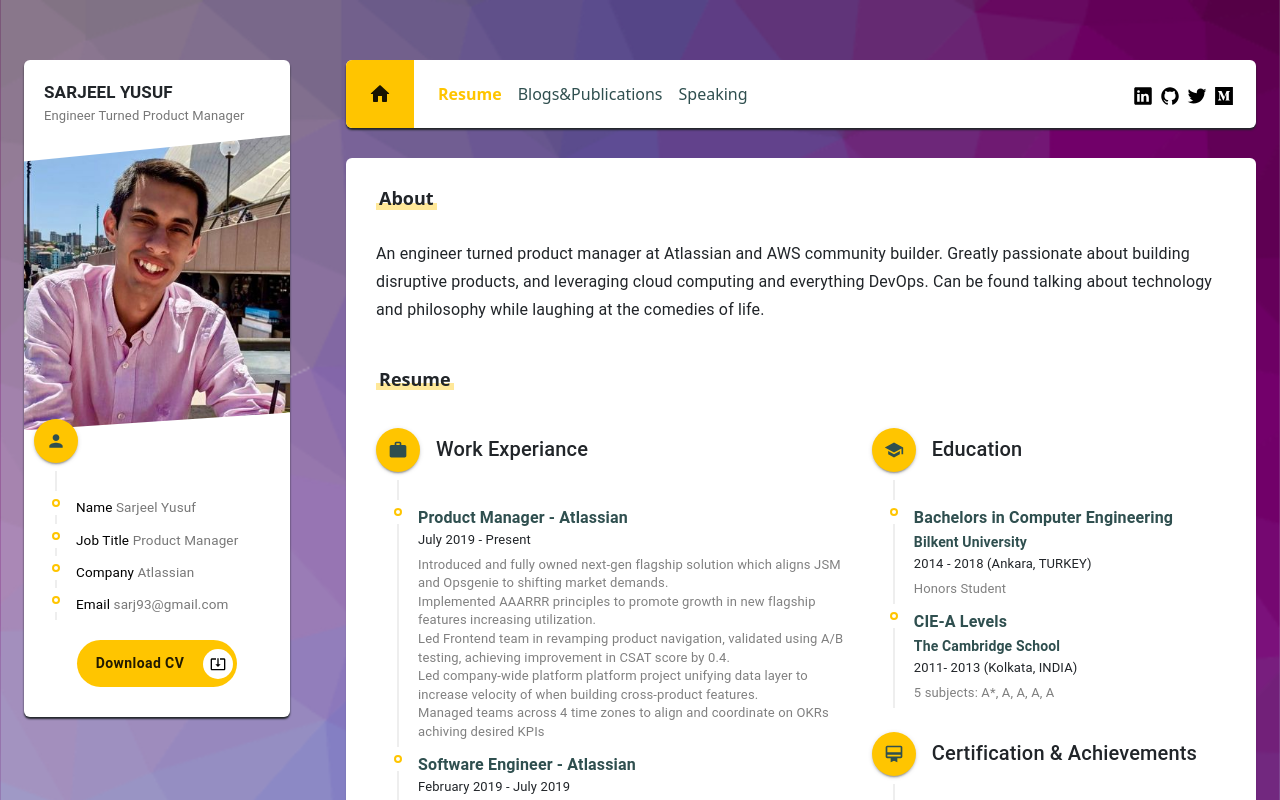
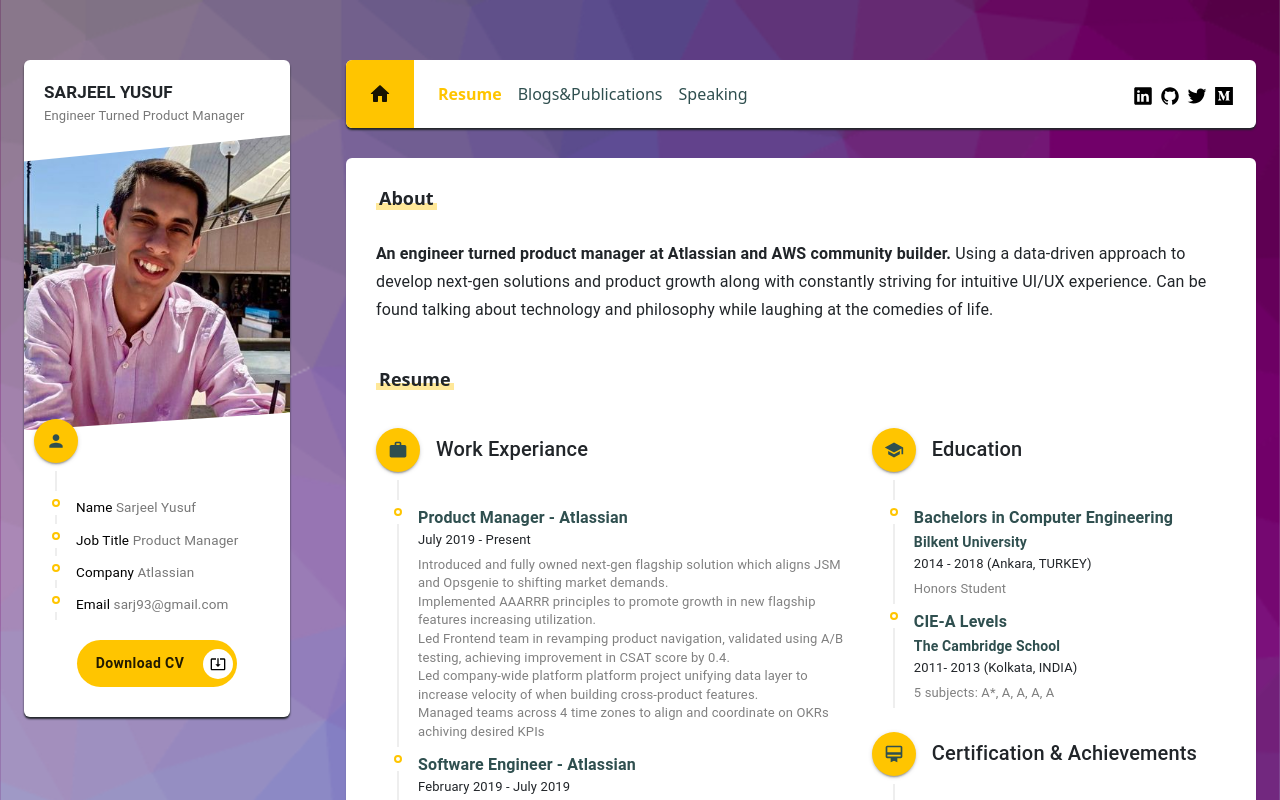
Before and after one commit to AmateurIndian/amateurindian.github.io, a React (Create React App) app: page / in a window 1280 px wide. Shown: the top 800 px of the page. Built offline with nearby package versions, Linux system fonts and the light colour scheme.

Commit message:
Updated Resume download link

```diff
--- a/src/components/Button/CustomerButton.js
+++ b/src/components/Button/CustomerButton.js
@@ -7,7 +7,7 @@
     return (
        <Button
         className= {'custom_btn'}
-        href =  {pdf}
+        href =  "https://sarjeelyusufcv.s3.eu-central-1.amazonaws.com/syusuf_CV.pdf"
         target = "_blank"
         endIcon={icon ?
         (<div className='btn_icon_container'>
--- a/src/pages/Resume/Resume.js
+++ b/src/pages/Resume/Resume.js
@@ -23,7 +23,7 @@
                 </Grid>
 
                 <Typography  variant='subtitle1' className='timeline_description'>
-                An engineer turned product manager at Atlassian and AWS community builder. Greatly passionate about building disruptive products, and leveraging cloud computing and everything DevOps.
+                <b>An engineer turned product manager at Atlassian and AWS community builder.</b> Using a data-driven approach to develop next-gen solutions and product growth along with constantly striving for intuitive UI/UX experience.
                 Can be found talking about technology and philosophy while laughing at the comedies of life.
                 </Typography>
             </Grid>
```
